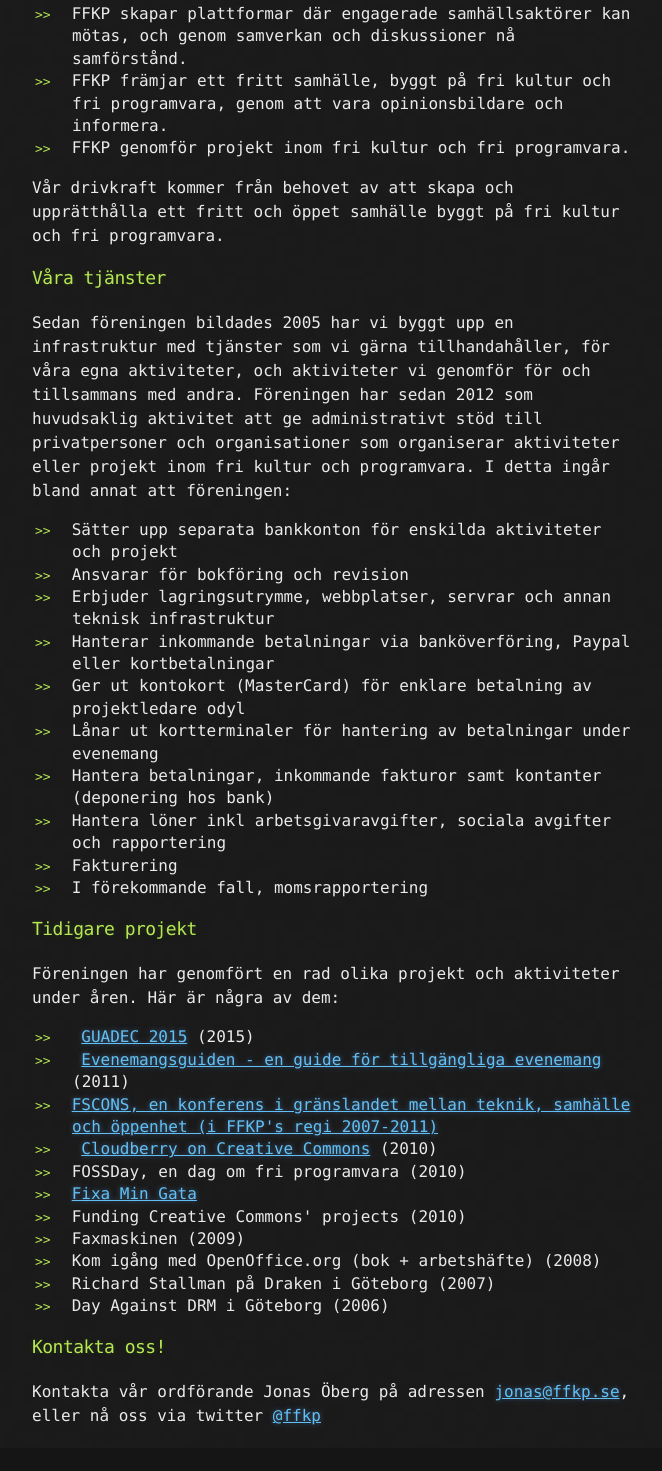
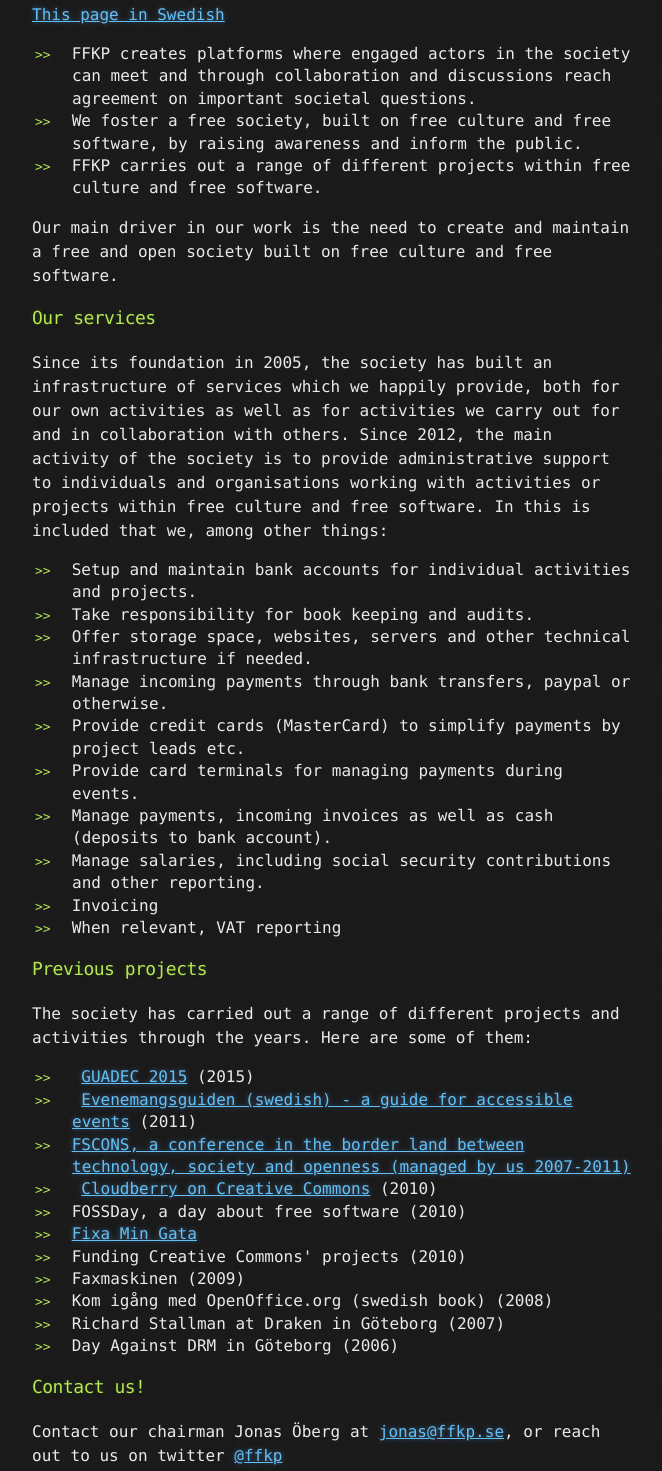
Before and after one commit to ffkp/web, a plain HTML site: page index.html in a window 1280 px wide. Shown: the part 215-1686 px from the top of the page, without its empty margins (308-970 px from the left). Before the commit the page ends 1663 px from the top, so only its background shows below. Drawn offline with Linux system fonts and the light colour scheme.

Commit message:
Updated pages

```diff
--- a/index.html
+++ b/index.html
@@ -8,7 +8,7 @@
     <link rel="stylesheet" type="text/css" href="stylesheets/github-dark.css" media="screen">
     <link rel="stylesheet" type="text/css" href="stylesheets/print.css" media="print">
 
-    <title>Föreningen fri kultur och programvara by ffkp</title>
+    <title>The Society for Free Culture and Software</title>
   </head>
 
   <body>
@@ -22,59 +22,84 @@
     </header>
 
     <div class="container">
+      <p><a href="sv.html">This page in Swedish</a></p>
       <section id="main_content">
         <ul>
-<li>FFKP skapar plattformar där engagerade samhällsaktörer kan mötas, och genom samverkan och diskussioner nå samförstånd.</li>
-<li>FFKP främjar ett fritt samhälle, byggt på fri kultur och fri programvara, genom att vara opinionsbildare och informera.</li>
-<li>FFKP genomför projekt inom fri kultur och fri programvara.</li>
+<li>FFKP creates platforms where engaged actors in the society can
+meet and through collaboration and discussions reach agreement on
+important societal questions.</li>
+<li>We foster a free society, built on free culture and free software,
+by raising awareness and inform the public.</li>
+<li>FFKP carries out a range of different projects within free culture
+and free software.</li>
 </ul>
 
-<p>Vår drivkraft kommer från behovet av att skapa och upprätthålla ett fritt och öppet samhälle byggt på fri kultur och fri programvara.</p>
+<p>Our main driver in our work is the need to create and maintain a
+free and open society built on free culture and free software.</p>
+
 
 <h3>
-<a id="våra-tjänster" class="anchor" href="#v%C3%A5ra-tj%C3%A4nster" aria-hidden="true"><span class="octicon octicon-link"></span></a>Våra tjänster</h3>
+<a id="våra-tjänster" class="anchor" href="#v%C3%A5ra-tj%C3%A4nster" aria-hidden="true"><span class="octicon octicon-link"></span></a>Our services</h3>
 
-<p>Sedan föreningen bildades 2005 har vi byggt upp en infrastruktur med tjänster som vi gärna tillhandahåller, för våra egna aktiviteter, och aktiviteter vi genomför för och tillsammans med andra. Föreningen har sedan 2012 som huvudsaklig aktivitet att ge administrativt stöd till privatpersoner och organisationer som organiserar aktiviteter eller projekt inom fri kultur och programvara. I detta ingår bland annat att föreningen:</p>
+<p>Since its foundation in 2005, the society has built an
+infrastructure of services which we happily provide, both for our own
+activities as well as for activities we carry out for and in
+collaboration with others. Since 2012, the main activity of the
+society is to provide administrative support to individuals and
+organisations working with activities or projects within free culture
+and free software. In this is included that we, among other
+things:</p>
+
 
 <ul>
-<li>Sätter upp separata bankkonton för enskilda aktiviteter och projekt</li>
-<li>Ansvarar för bokföring och revision</li>
-<li>Erbjuder lagringsutrymme, webbplatser, servrar och annan teknisk infrastruktur</li>
-<li>Hanterar inkommande betalningar via banköverföring, Paypal eller kortbetalningar</li>
-<li>Ger ut kontokort (MasterCard) för enklare betalning av projektledare odyl</li>
-<li>Lånar ut kortterminaler för hantering av betalningar under evenemang</li>
-<li>Hantera betalningar, inkommande fakturor samt kontanter (deponering hos bank)</li>
-<li>Hantera löner inkl arbetsgivaravgifter, sociala avgifter och rapportering</li>
-<li>Fakturering</li>
-<li>I förekommande fall, momsrapportering</li>
+<li>Setup and maintain bank accounts for individual activities and
+projects.</li>
+<li>Take responsibility for book keeping and audits.</li>
+<li>Offer storage space, websites, servers and other technical
+infrastructure if needed.</li>
+<li>Manage incoming payments through bank transfers, paypal or
+otherwise.</li>
+<li>Provide credit cards (MasterCard) to simplify payments by project
+leads etc.</li>
+<li>Provide card terminals for managing payments during events.</li>
+<li>Manage payments, incoming invoices as well as cash (deposits to
+bank account).</li>
+<li>Manage salaries, including social security contributions and
+other reporting.</li>
+<li>Invoicing</li>
+<li>When relevant, VAT reporting</li>
 </ul>
 
 <h3>
-<a id="tidigare-projekt" class="anchor" href="#tidigare-projekt" aria-hidden="true"><span class="octicon octicon-link"></span></a>Tidigare projekt</h3>
+<a id="tidigare-projekt" class="anchor" href="#tidigare-projekt" aria-hidden="true"><span class="octicon octicon-link"></span></a>Previous projects</h3>
 
-<p>Föreningen har genomfört en rad olika projekt och aktiviteter under åren. Här är några av dem:</p>
+<p>The society has carried out a range of different projects and
+activities through the years. Here are some of them: </p>
 
 <ul>
 <li>
 <a href="http://2015.guadec.org/">GUADEC 2015</a> (2015)</li>
 <li>
-<a href="archive/book.pdf">Evenemangsguiden - en guide för tillgängliga evenemang</a> (2011)</li>
-<li><a href="http://fscons.org/">FSCONS, en konferens i gränslandet mellan teknik, samhälle och öppenhet (i FFKP's regi 2007-2011)</a></li>
+<a href="archive/book.pdf">Evenemangsguiden (swedish) - a guide for accessible events</a> (2011)</li>
+<li><a href="http://fscons.org/">FSCONS, a conference in the border
+land between technology, society and openness (managed by us 2007-2011)</a></li>
 <li>
 <a href="https://medium.com/@jonaso/cloudberry-on-creative-commons-e7a79ead5bf0">Cloudberry on Creative Commons</a> (2010)</li>
-<li>FOSSDay, en dag om fri programvara (2010)</li>
+<li>FOSSDay, a day about free software (2010)</li>
 <li><a href="http://fixamingata.se/">Fixa Min Gata</a></li>
 <li>Funding Creative Commons' projects (2010)</li>
 <li>Faxmaskinen (2009)</li>
-<li>Kom igång med OpenOffice.org (bok + arbetshäfte) (2008)</li>
-<li>Richard Stallman på Draken i Göteborg (2007)</li>
-<li>Day Against DRM i Göteborg (2006)</li>
+<li>Kom igång med OpenOffice.org (swedish book) (2008)</li>
+<li>Richard Stallman at Draken in Göteborg (2007)</li>
+<li>Day Against DRM in Göteborg (2006)</li>
 </ul>
 
 <h3>
-<a id="kontakta-oss" class="anchor" href="#kontakta-oss" aria-hidden="true"><span class="octicon octicon-link"></span></a>Kontakta oss!</h3>
+<a id="kontakta-oss" class="anchor" href="#kontakta-oss"
+aria-hidden="true"><span class="octicon
+octicon-link"></span></a>Contact us!</h3>
 
-<p>Kontakta vår ordförande Jonas Öberg på adressen <a href="mailto:jonas@ffkp.se">jonas@ffkp.se</a>, eller nå oss via twitter <a href="http://twitter.com/ffkp">@ffkp</a></p>
+<p>Contact our chairman Jonas Öberg at <a href="mailto:jonas@ffkp.se">jonas@ffkp.se</a>, or reach out to us on twitter <a href="http://twitter.com/ffkp">@ffkp</a></p>
       </section>
     </div>
 
```
Also changed, not shown: sv.html (added, +83 -0 lines).
